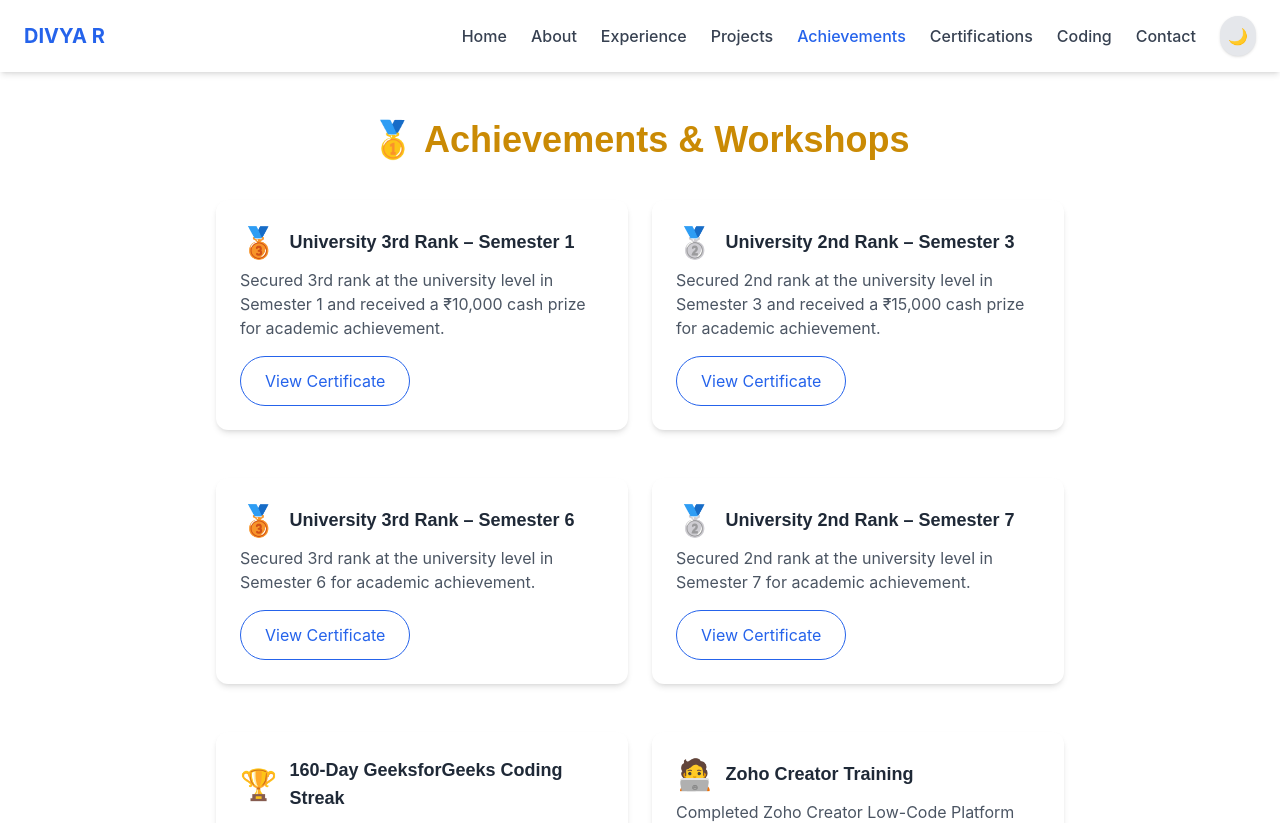
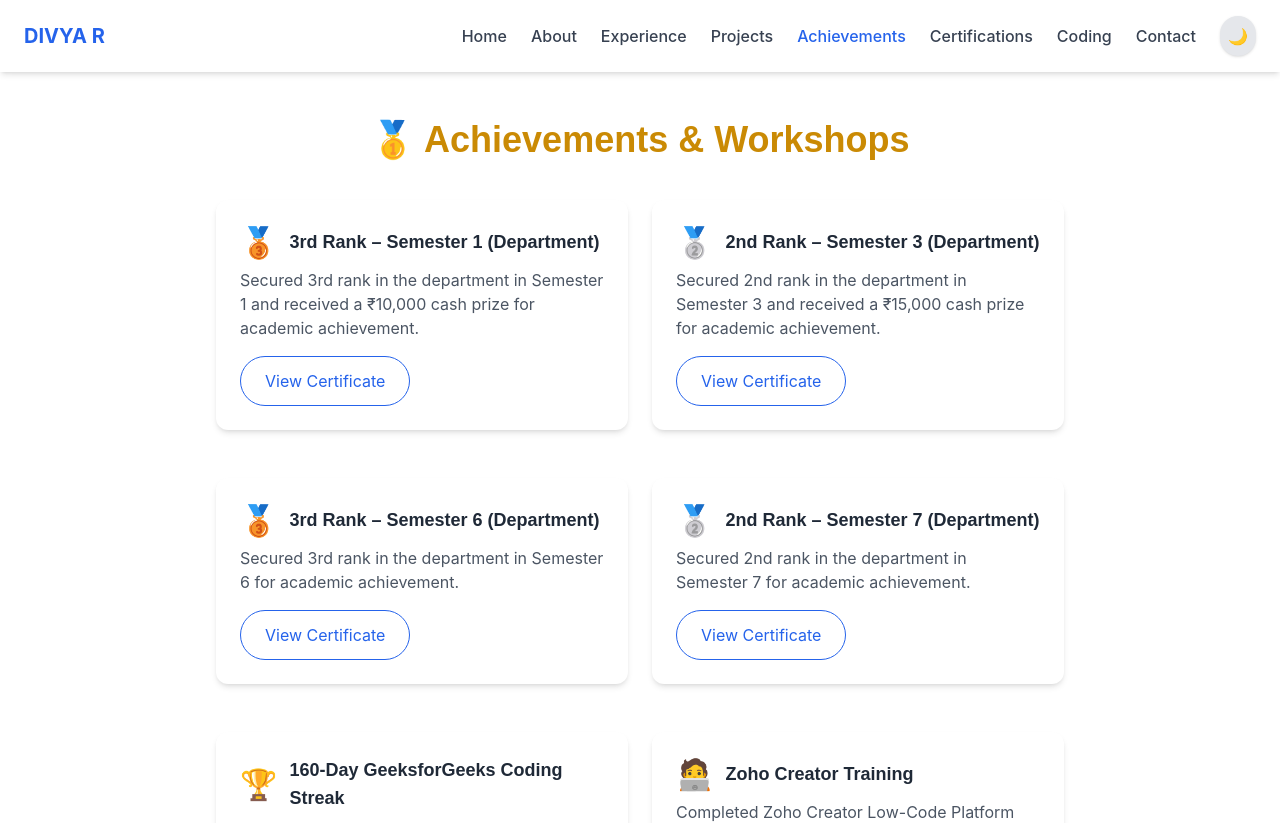
Before and after one commit to Divya22022004/Divya_Portfolio, a Next.js app: page /achievements in a window 1280 px wide. Shown: the top 823 px of the page. Built offline with nearby package versions, Linux system fonts and the light colour scheme.

Commit message:
Update page.tsx

```diff
--- a/app/achievements/page.tsx
+++ b/app/achievements/page.tsx
@@ -5,33 +5,33 @@ import { FaAward } from "react-icons/fa";
 export default function AchievementsPage() {
   const achievements = [
     {
-      title: "University 3rd Rank – Semester 1",
+      title: "3rd Rank – Semester 1 (Department)",
       description:
-        "Secured 3rd rank at the university level in Semester 1 and received a ₹10,000 cash prize for academic achievement.",
+        "Secured 3rd rank in the department in Semester 1 and received a ₹10,000 cash prize for academic achievement.",
       proof:
         "https://drive.google.com/file/d/1CSxNdMOEHdKyBGNUUFfAk0XngUcpahmk/view?usp=sharing",
       icon: "🥉"
     },
     {
-      title: "University 2nd Rank – Semester 3",
+      title: "2nd Rank – Semester 3 (Department)",
       description:
-        "Secured 2nd rank at the university level in Semester 3 and received a ₹15,000 cash prize for academic achievement.",
+        "Secured 2nd rank in the department in Semester 3 and received a ₹15,000 cash prize for academic achievement.",
       proof:
         "https://drive.google.com/file/d/1DBWnD4eWWtSo-0XxuJtnFMeXLYrZAWZ4/view?usp=sharing",
       icon: "🥈"
     },
     {
-      title: "University 3rd Rank – Semester 6",
+      title: "3rd Rank – Semester 6 (Department)",
       description:
-        "Secured 3rd rank at the university level in Semester 6 for academic achievement.",
+        "Secured 3rd rank in the department in Semester 6 for academic achievement.",
       proof:
         "https://drive.google.com/file/d/1F0_v3Z_WEhqbaWiO21HoDPNg7flw_Ogh/view?usp=sharing",
       icon: "🥉"
     },
     {
-      title: "University 2nd Rank – Semester 7",
+      title: "2nd Rank – Semester 7 (Department)",
       description:
-        "Secured 2nd rank at the university level in Semester 7 for academic achievement.",
+        "Secured 2nd rank in the department in Semester 7 for academic achievement.",
       proof:
         "https://drive.google.com/file/d/1SrO6V1UEvquWE6QeraCKh9S9yJ9vjxM8/view?usp=sharing",
       icon: "🥈"
```
